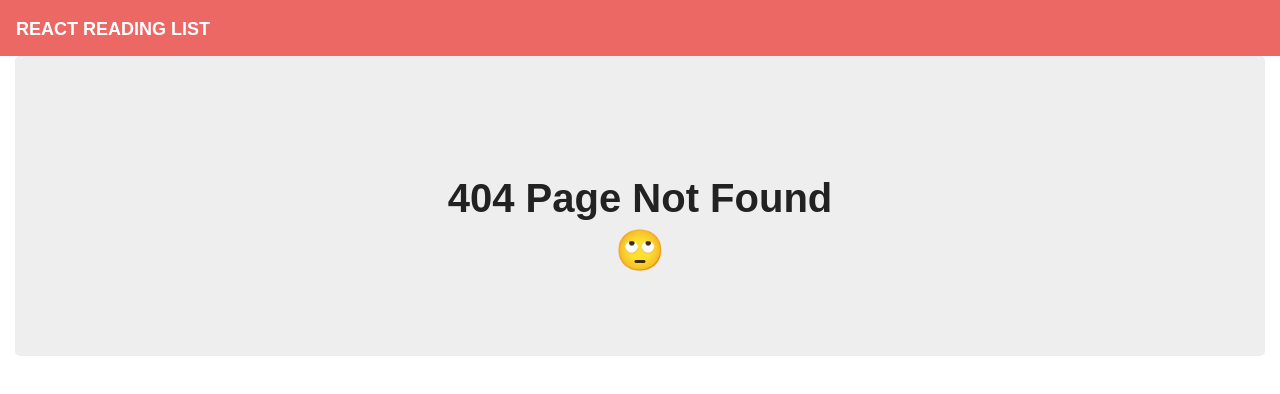
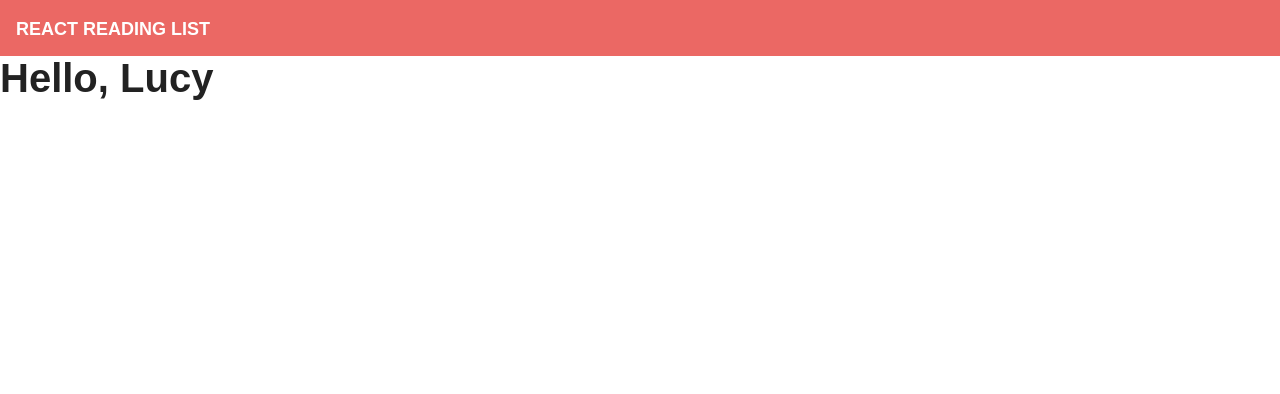
Before and after one commit to SashaPatsel/mern-passport-boilerplate, a React (Create React App) app in the folder client/: page /home in a window 1280 px wide. Before the commit this address had no page. Shown: the top 394 px of the page. Built offline with nearby package versions, Linux system fonts and the light colour scheme; a web font is replaced by a local one.

Commit message:
successful redirect on sign in/up

```diff
--- a/client/src/App.js
+++ b/client/src/App.js
@@ -5,6 +5,7 @@ import Detail from "./pages/Detail";
 import NoMatch from "./pages/NoMatch";
 import Nav from "./components/Nav";
 import Landing from "./pages/Landing/Landing.js";
+import Home from "./pages/Home/Home.js";
 
 const App = () => (
   <Router>
@@ -12,6 +13,7 @@ const App = () => (
       <Nav />
       <Switch>
         <Route exact path="/" component={Landing} />
+        <Route exact path="/home" component={Home} />
         <Route exact path="/books" component={Books} />
         <Route exact path="/books/:id" component={Detail} />
         <Route component={NoMatch} />
--- a/client/src/pages/Home/Home.js
+++ b/client/src/pages/Home/Home.js
@@ -0,0 +1,24 @@
+import React, { Component } from "react";
+import API from "../../utils/API"
+import { Link } from "react-router-dom";
+import "./home.css"
+
+
+class Home extends Component {
+  state = {
+    name: "Lucy",
+
+  }
+
+
+
+  render() {
+    return (
+      <div>
+        <h1>Hello, {this.state.name}</h1>
+      </div>
+    )
+  }
+}
+
+export default Home;
--- a/client/src/pages/Landing/Landing.js
+++ b/client/src/pages/Landing/Landing.js
@@ -1,6 +1,6 @@
 import React, { Component } from "react";
 import API from "../../utils/API"
-import { Link } from "react-router-dom";
+import { Link, Redirect } from "react-router-dom";
 import "./landing.css"
 import { Input, TextArea, FormBtn } from "../../components/Form";
 import Card from "../../components/Card/Card.js"
@@ -10,7 +10,8 @@ class Landing extends Component {
     userName: "",
     email: "",
     password: "",
-    password2: ""
+    password2: "",
+    signedUp: false
   }
 
   handleInputChange = event => {
@@ -20,6 +21,13 @@ class Landing extends Component {
     });
   };
 
+  // redirect() {
+  //   if (this.state.signedUp === true) {
+  //     <Redirect to="/home"/>
+  //     console.log(this.state.signedUp)
+  //   }
+  // }
+
   handleFormSubmit = event => {
     event.preventDefault();
     if (this.state.userName && this.state.email && this.state.password && this.state.password2) {
@@ -28,8 +36,15 @@ class Landing extends Component {
           userName: this.state.userName,
           email: this.state.email,
           password: this.state.password
-        })
-          .then(res => this.loadBooks())
+        }).then(res => {
+            console.log(res.data)
+
+            this.setState({
+              signedUp: true
+            })
+            console.log(this.state.signedUp)
+            this.props.history.push('/home')
+          })
           .catch(err => console.log(err));
       } else {
         console.log("please make sure your passwords match")
@@ -41,6 +56,7 @@ class Landing extends Component {
   };
 
   render() {
+
     return (
       <div>
         <div className="dead-center">
```
